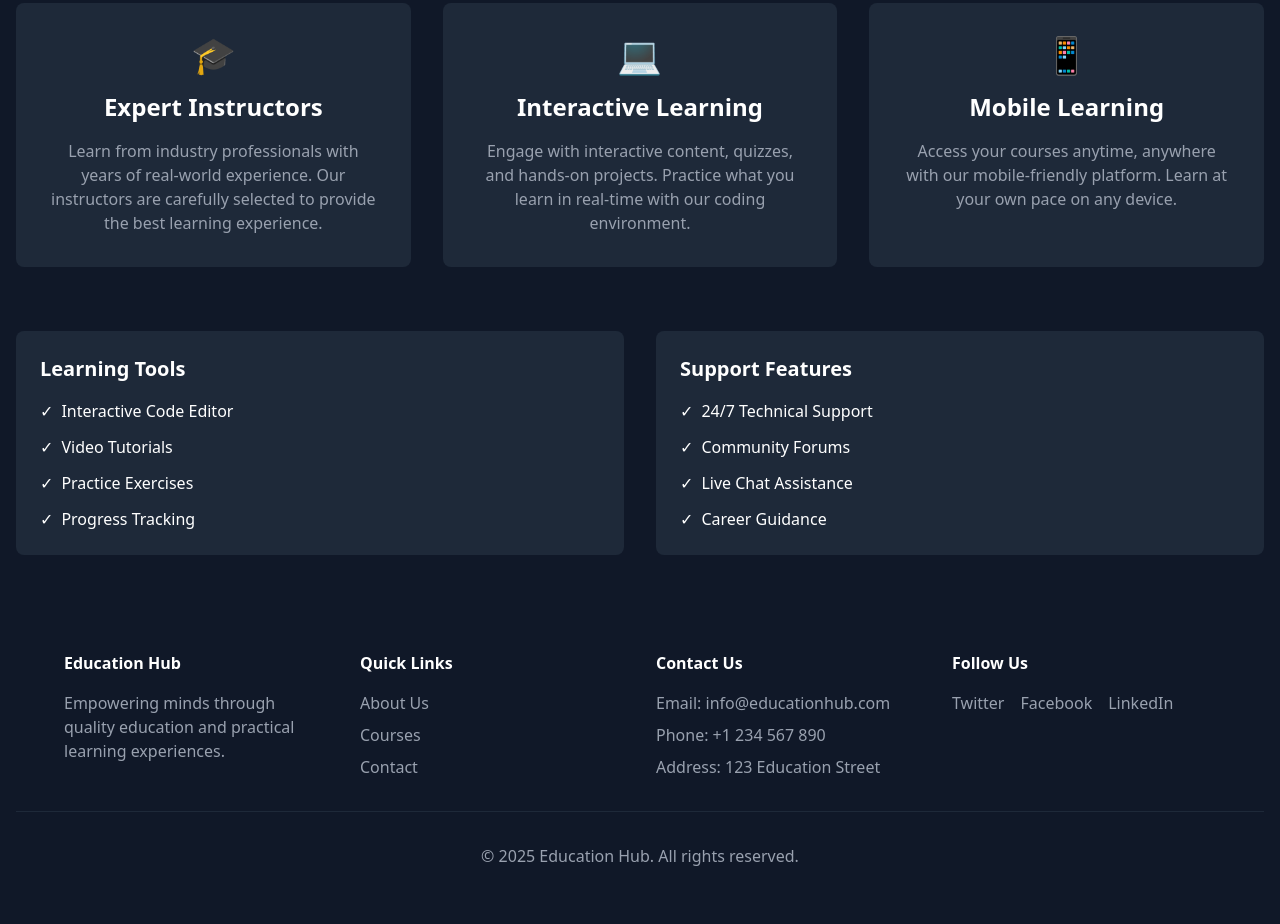
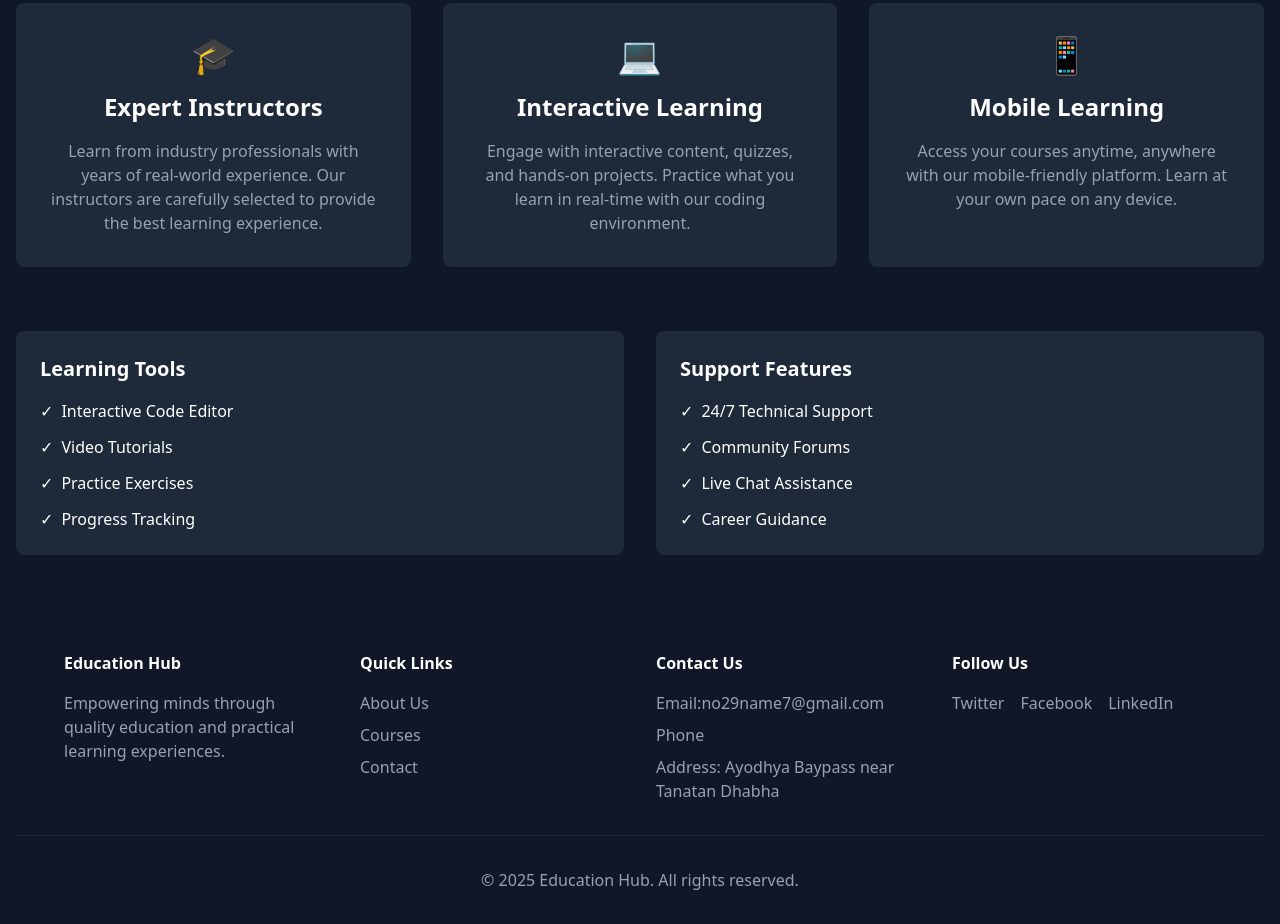
Before and after one commit to Ashutosh-JavaDev/TechHack, a website: page src/features.html in a window 1280 px wide. Shown: the part 181-1105 px from the top of the page. Before the commit the page ends 1081 px from the top, so only its background shows below. Drawn offline with Linux system fonts and the light colour scheme.

Commit message:
index link  page updated

```diff
--- a/src/features.html
+++ b/src/features.html
@@ -118,15 +118,15 @@
           <ul class="space-y-2">
             <li><a href="about.html" class="hover:text-white">About Us</a></li>
             <li><a href="courses.html" class="hover:text-white">Courses</a></li>
-            <li><a href="#" class="hover:text-white">Contact</a></li>
+            <li><a href="mailto:no29name7@gmail.com" class="hover:text-white">Contact</a></li>
           </ul>
         </div>
         <div>
           <h4 class="text-white font-bold mb-4">Contact Us</h4>
           <ul class="space-y-2">
-            <li>Email: info@educationhub.com</li>
-            <li>Phone: +1 234 567 890</li>
-            <li>Address: 123 Education Street</li>
+            <li><a href="mailto:no29name7@gmail.com">Email:no29name7@gmail.com</a> </li>
+            <li><a href="tel:+917070987772">Phone</a> </li>
+            <li>Address: Ayodhya Baypass near Tanatan Dhabha</li>
           </ul>
         </div>
         <div>
```
